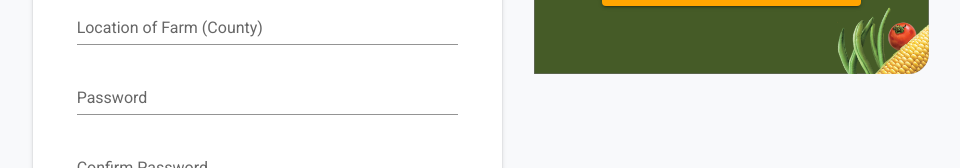
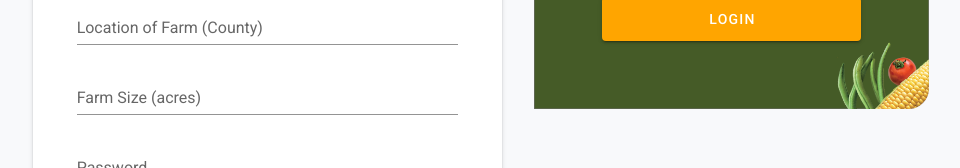
Before and after one commit to peterchege/armu, a Vue app: page /register/farmer in a window 1280 px wide. Shown: the part 632-800 px from the top of the page, without its empty margins (155-1115 px from the left). Built offline with nearby package versions, Linux system fonts and the light colour scheme; what vue-axios-cors would draw is missing.

Commit message:
farmer onboarding api intergration completed

```diff
--- a/src/components/forms/FarmerRegister.vue
+++ b/src/components/forms/FarmerRegister.vue
@@ -65,6 +65,16 @@
           :error-messages="errors"
           label="Location of Farm (County)"
           type="text"
+          required
+        ></v-text-field>
+      </ValidationProvider>
+
+      <ValidationProvider v-slot="{ errors }" name="farmSize" rules="required">
+        <v-text-field
+          v-model="farmSize"
+          :error-messages="errors"
+          label="Farm Size (acres)"
+          type="number"
           required
         ></v-text-field>
       </ValidationProvider>
@@ -158,6 +168,7 @@
       kraPin:'',
       farmName:'',
       farmLocation:'',
+      farmSize:'',
       password: '',
       confirmPassword: '',
       checkbox: [],
@@ -177,7 +188,7 @@
             password: this.password,
             kra_pin: this.kraPin,
             national_id: this.nationalId,
-            farms:[ this.farmName, this.farmLocation]
+            farms:[ { name: this.farmName, location: this.farmLocation, size: this.farmSize }]
 
         }
 
```
